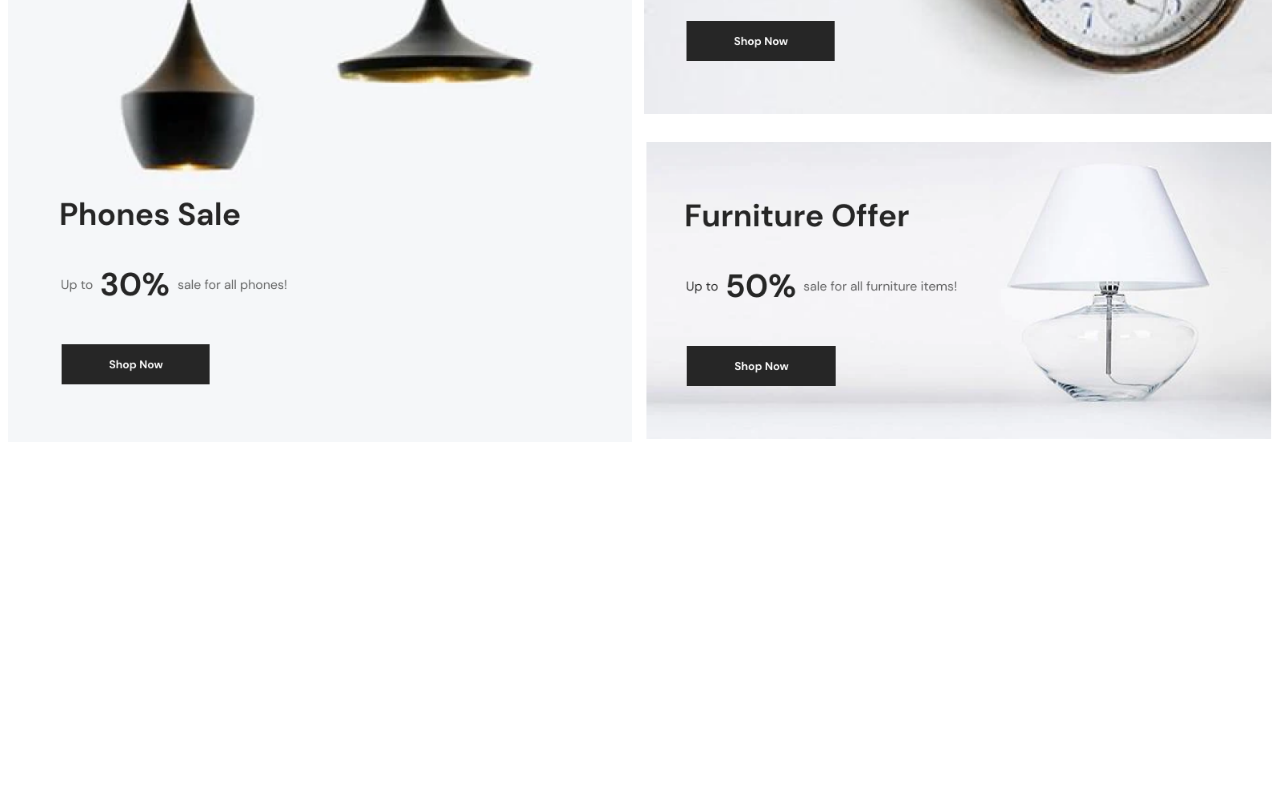
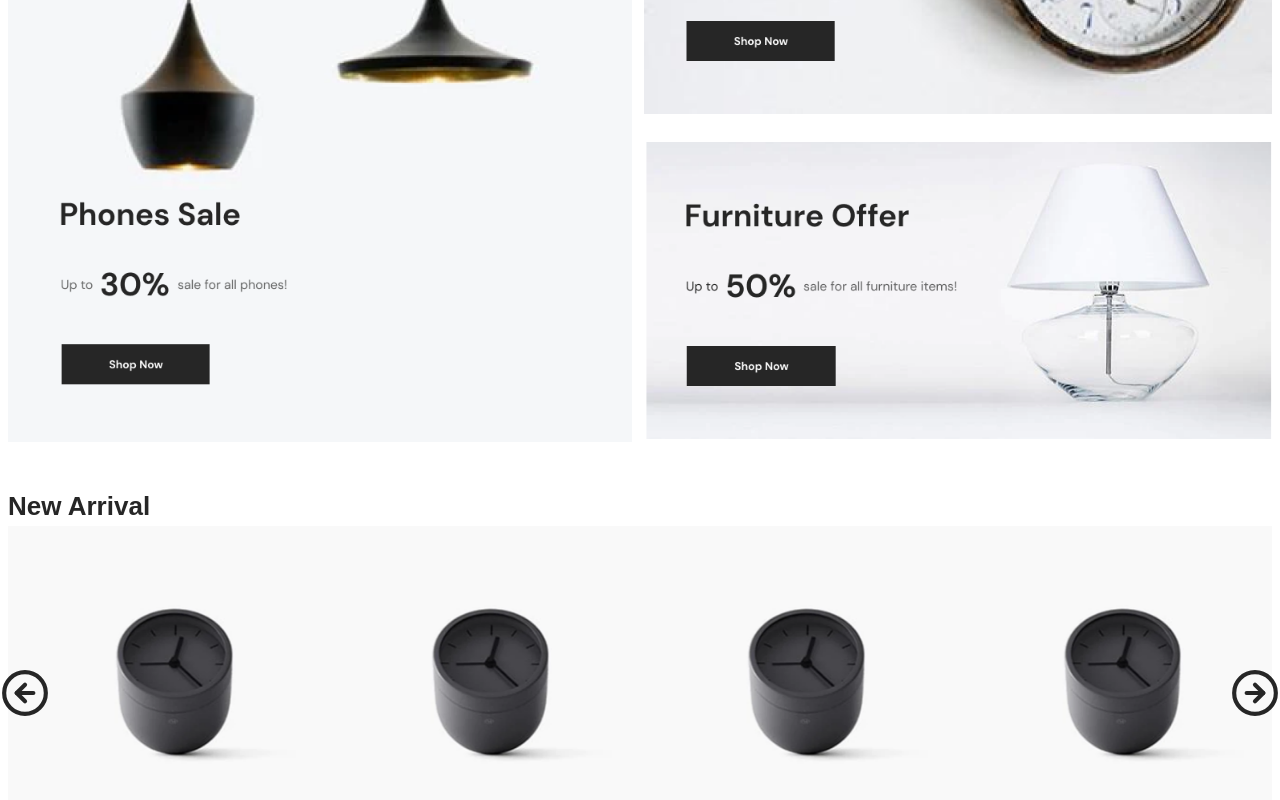
Before and after one commit to Ahnaft99/final-project, a React (Vite) app: page / in a window 1280 px wide. Shown: the part 756-1556 px from the top of the page. Before the commit the page ends 1243 px from the top, so only its background shows below. Built offline with nearby package versions, Linux system fonts and the light colour scheme.

Commit message:
@add component

```diff
--- /dev/null
+++ b/src/Components/Arrival.jsx
@@ -0,0 +1,56 @@
+import React from 'react'
+import Container from './Container'
+import ad4 from '../assets/ad-4.png'
+import Slider from 'react-slick';
+import { FiArrowRightCircle } from 'react-icons/fi';
+import { LuCircleArrowLeft } from 'react-icons/lu';
+
+const Arrival = () => {
+    const settings = {
+
+        infinite: true,
+        speed: 500,
+        slidesToShow: 4,
+        slidesToScroll: 1,
+        autoplay: true,
+        speed: 2000,
+        autoplaySpeed: 2000,
+        arrows: false
+      };
+  return (
+    <div>
+        <Container className='relative'>
+            <h1 className='text-[26px] text-[#262626] font-bold font-dm'>New Arrival</h1>
+            <Slider {...settings} className=''>
+
+            <div className='w-full'>
+            <img src={ad4} alt="" />
+            </div>
+
+            <div className='w-full'>
+            <img src={ad4} alt="" />
+            </div>
+            <div className='w-full'>
+            <img src={ad4} alt="" />
+            </div>
+            <div className='w-full'>
+            <img src={ad4} alt="" />
+            </div>
+            <div className='w-full'>
+            <img src={ad4} alt="" />
+            </div>
+            </Slider>
+
+            <div className='absolute top-[50%] left-0 '>
+                <h4 className='text-[50px] text-[#262626] font-bold'><LuCircleArrowLeft /></h4>
+            </div>
+            <div className='absolute top-[50%] right-0'>
+                <h5 arrows className='text-[50px] text-[#262626] font-bold'><FiArrowRightCircle />
+                </h5>
+                </div>
+        </Container>
+    </div>
+  )
+}
+
+export default Arrival
--- a/src/pages/Home.jsx
+++ b/src/pages/Home.jsx
@@ -4,6 +4,7 @@ import Navbar from '../Components/Navbar'
 import Banner from '../Components/Banner'
 import Three from '../Components/Three'
 import Offer from '../Components/Offer'
+import Arrival from '../Components/Arrival'
 
 const Home = () => {
   return (
@@ -13,6 +14,7 @@ const Home = () => {
    <Banner/>
    <Three/>
    <Offer/>
+   <Arrival/>
    </>
   )
 }
```
Also changed, not shown: src/assets/ad-4.png (added).
